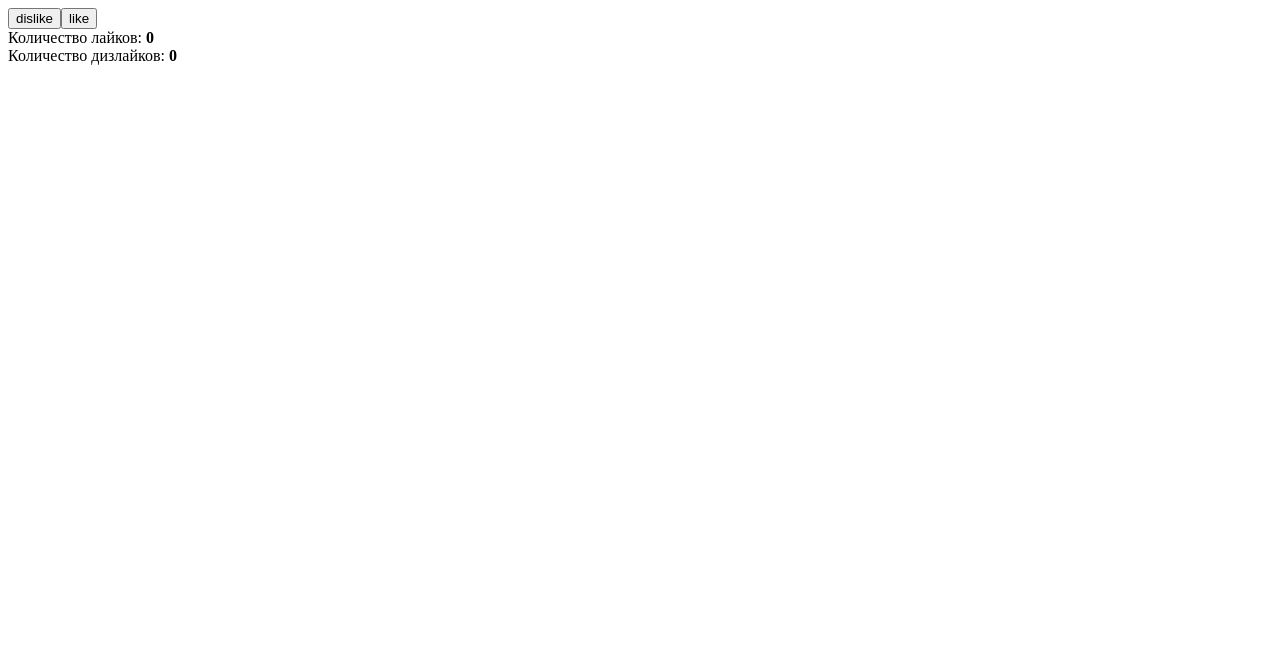
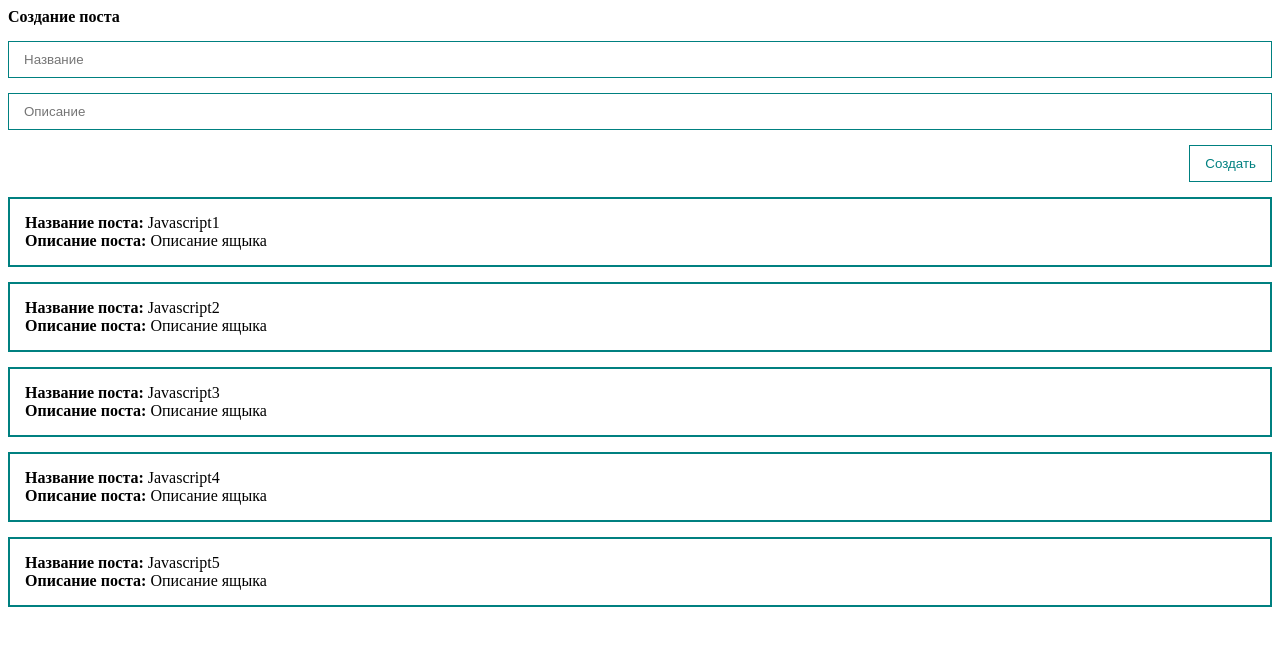
Before and after one commit to ohalikov/vue3-train, a Vue app: page / in a window 1280 px wide. Shown: the top 646 px of the page. Built offline with nearby package versions, Linux system fonts and the light colour scheme.

Commit message:
add 2cohesion from model and inputs

```diff
--- a/src/App.vue
+++ b/src/App.vue
@@ -1,11 +1,26 @@
 <template>
-  <button @click="addDislikes">dislike</button>
-  <button @click="addLikes">like</button>
   <div>
-    Количество лайков: <strong>{{ likes }}</strong>
-  </div>
-  <div>
-    Количество дизлайков: <strong>{{ dislikes }}</strong>
+    <form class="form">
+      <h4>Создание поста</h4>
+      <input
+        v-bind:value="title"
+        @input="inputTitle"
+        class="input"
+        type="text"
+        placeholder="Название"
+      />
+      <input
+        v-bind:value="body"
+        class="input"
+        type="text"
+        placeholder="Описание"
+      />
+      <button class="btn" @click="createPost">Создать</button>
+    </form>
+    <div class="post" v-for="post in posts">
+      <div><strong>Название поста:</strong> {{ post.title }}</div>
+      <div><strong>Описание поста:</strong> {{ post.body }}</div>
+    </div>
   </div>
 </template>
 
@@ -13,19 +28,58 @@
 export default {
   data() {
     return {
-      likes: 0,
-      dislikes: 0,
+      posts: [
+        { id: 1, title: 'Javascript1', body: 'Описание ящыка' },
+        { id: 2, title: 'Javascript2', body: 'Описание ящыка' },
+        { id: 3, title: 'Javascript3', body: 'Описание ящыка' },
+        { id: 4, title: 'Javascript4', body: 'Описание ящыка' },
+        { id: 5, title: 'Javascript5', body: 'Описание ящыка' },
+      ],
+      title: '',
+      body: '',
     };
   },
   methods: {
-    addLikes() {
-      this.likes += 1;
-    },
-    addDislikes() {
-      this.dislikes += 1;
+    createPost() {},
+    inputTitle(event) {
+      console.log(this);
+      this.title = event.target.value;
     },
   },
 };
 </script>
 
-<style scoped></style>
+<style scoped>
+* {
+  margin: 0;
+  padding: 0;
+  box-sizing: border-box;
+}
+.app {
+  padding: 20px;
+}
+.post {
+  padding: 15px;
+  border: 2px solid teal;
+  margin-top: 15px;
+}
+.form {
+  display: flex;
+  flex-direction: column;
+}
+.input {
+  width: 100%;
+  border: 1px solid teal;
+  padding: 10px 15px;
+  margin-top: 15px;
+}
+
+.btn {
+  margin-top: 15px;
+  align-self: flex-end;
+  padding: 10px 15px;
+  background: none;
+  color: teal;
+  border: 1px solid teal;
+}
+</style>
```
